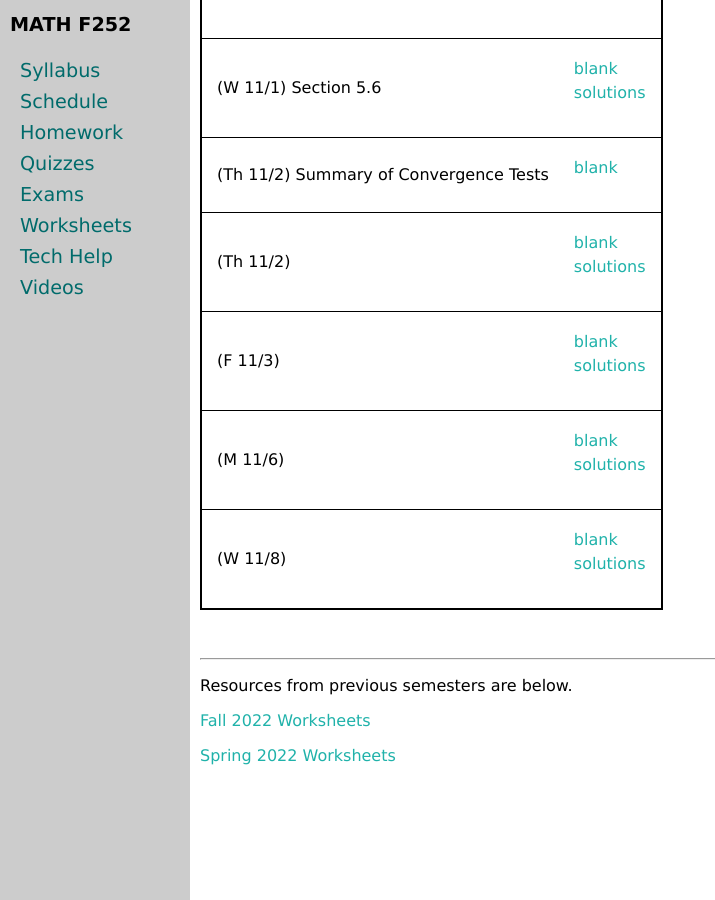
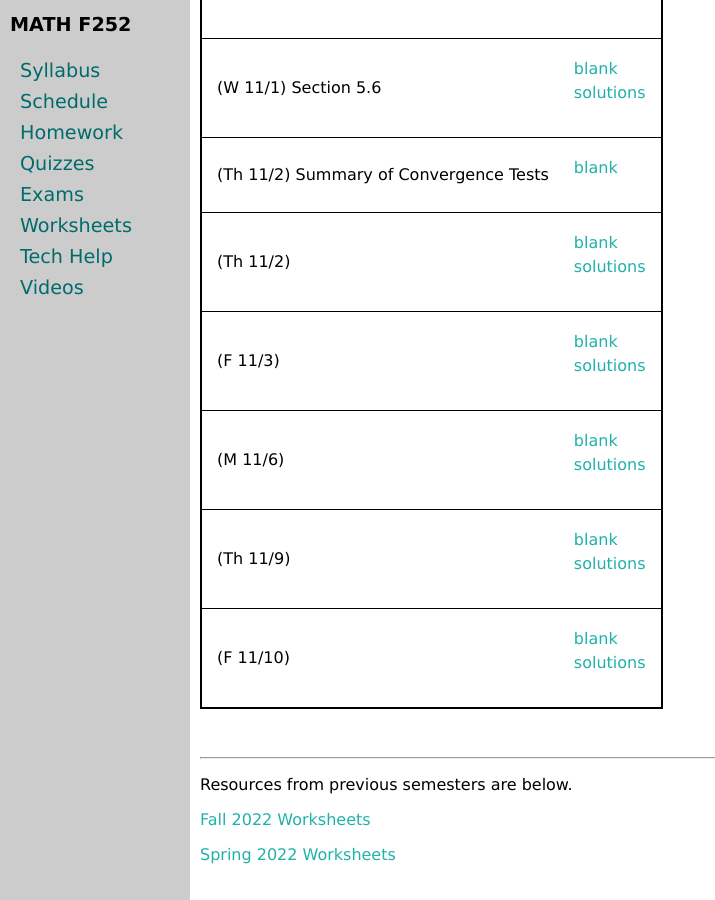
Before and after one commit to uaf-math/calc2, a Jekyll site: the page built from worksheets.md, in a window 1280 px wide and 900 px high, scrolled down 3555 px. Shown: the whole window, without its empty margins (0-715 px from the left). Built offline with Jekyll 4.4.1, drawn with Linux system fonts in a browser that asks for light colours.

Commit message:
Update worksheets.yml

```diff
--- a/_data/worksheets.yml
+++ b/_data/worksheets.yml
@@ -117,6 +117,9 @@ worksheets:
 - name: (M 11/6)
   blank: M252-6-2-a.pdf
   solutions: M252-6-2-a-s.pdf
-- name: (W 11/8)
+- name: (Th 11/9)
   blank: M252-6-3-a.pdf
   solutions: M252-6-3-a-s.pdf
+- name: (F 11/10)
+  blank: M252-6-3-b.pdf
+  solutions: M252-6-3-b-s.pdf
```
